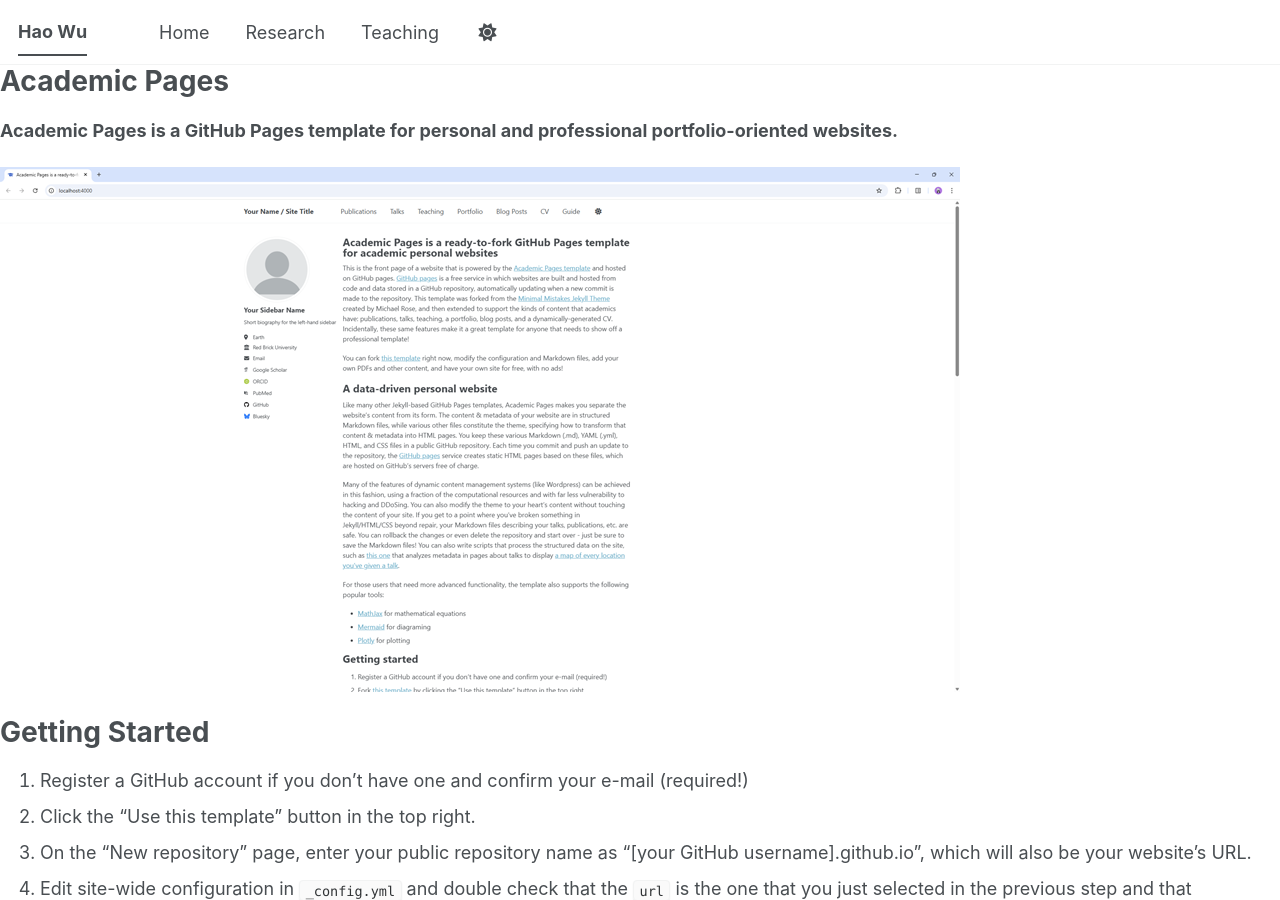
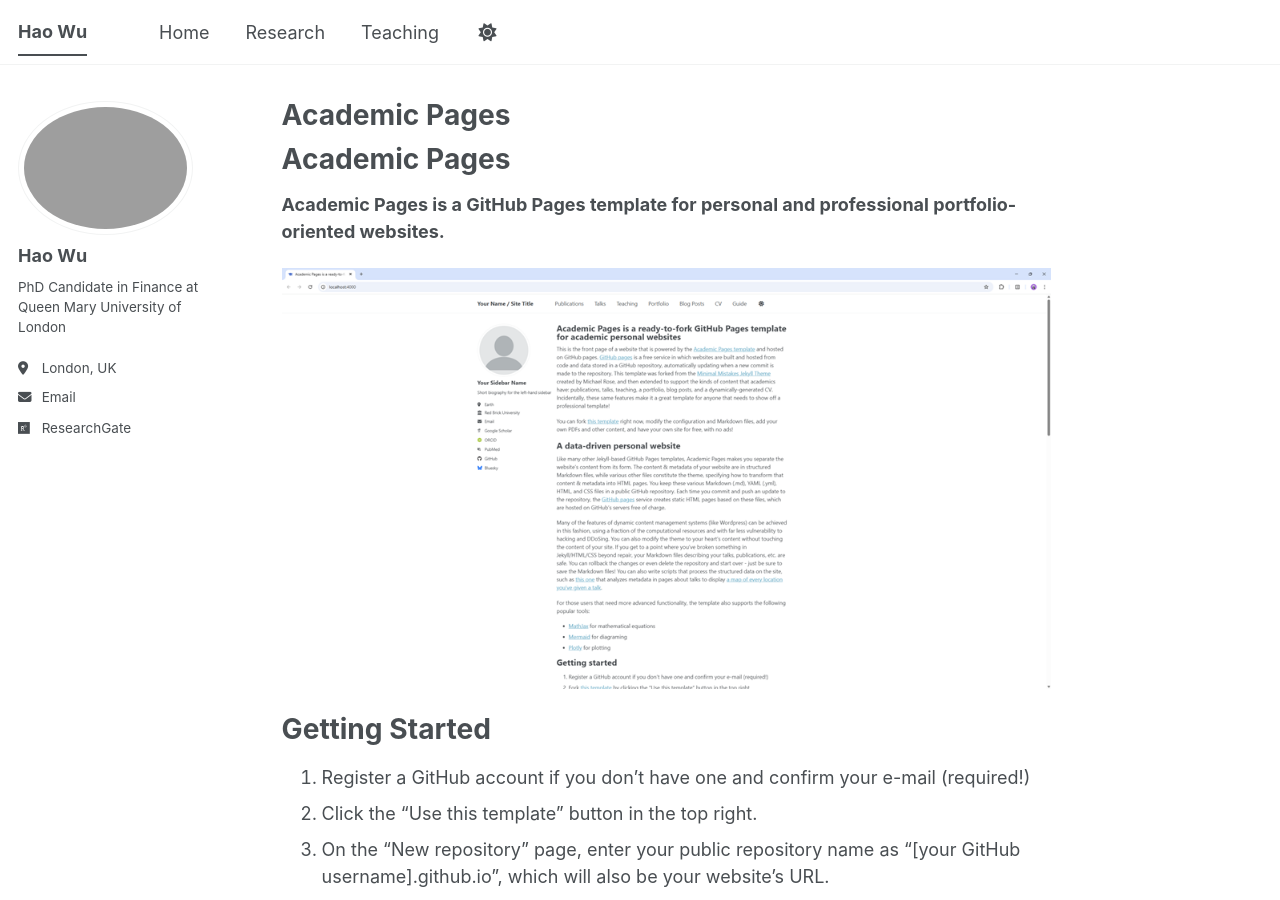
Before and after one commit to haowuqmul-cloud/haowu.github.io, a Jekyll site: the page built from README.md, in a window 1280 px wide and 900 px high. Built offline with Jekyll 4.4.1, drawn with Linux system fonts in a browser that asks for light colours; our own code applies the rules of GitHub Pages for plain Markdown files; a script bundle is joined from its source files by our own code; library files that are not in the unit come from our copies; part of the change alters nothing that is shown.

```diff
--- a/_config.yml
+++ b/_config.yml
@@ -1,28 +1,44 @@
 title: "Hao Wu"
 description: "PhD Candidate in Finance at Queen Mary University of London"
+url: "https://haowuqmul-cloud.github.io"
+baseurl: ""   # 重要：保持为空
 
-remote_theme: daattali/beautiful-jekyll@6.0.1   # ← 关键一行
+remote_theme: "mmistakes/minimal-mistakes"
 
-url: "https://haowuqmul-cloud.github.io"
-baseurl: ""
+# 主题设置
+locale: "en-US"
+title_separator: "-"
+name: "Hao Wu"
 
-# 导航栏链接（你可以继续添加）
-navbar_links:
-  - name: Home
-    url: /
-  - name: Research
-    url: /research/
-  - name: Teaching
-    url: /teaching/
-
-# 作者信息
+# 作者信息（左侧边栏）
 author:
   name: "Hao Wu"
-  avatar: "/assets/img/avatar.jpg"   # 后面上传照片
-  about: "PhD Candidate in Finance at Queen Mary University of London"
+  avatar: "/assets/images/avatar.jpg"   # 之后上传照片
+  bio: "PhD Candidate in Finance at Queen Mary University of London"
+  location: "London, UK"
   email: "hao.wu@qmul.ac.uk"
-  location: "London, UK"
   researchgate: "https://www.researchgate.net/profile/Hao-Wu-501"
 
-# 其他可选设置
+# 导航栏（右对齐 + 悬停效果我们后面再加）
+header:
+  pages:
+    - title: "Home"
+      url: /
+    - title: "Research"
+      url: /research/
+    - title: "Teaching"
+      url: /teaching/
+
+# 其他常用设置
 show_downloads: false
+search: true
+words_per_minute: 160
+future: true
+
+defaults:
+  - scope:
+      path: ""
+      type: pages
+    values:
+      layout: single
+      author_profile: true
```
